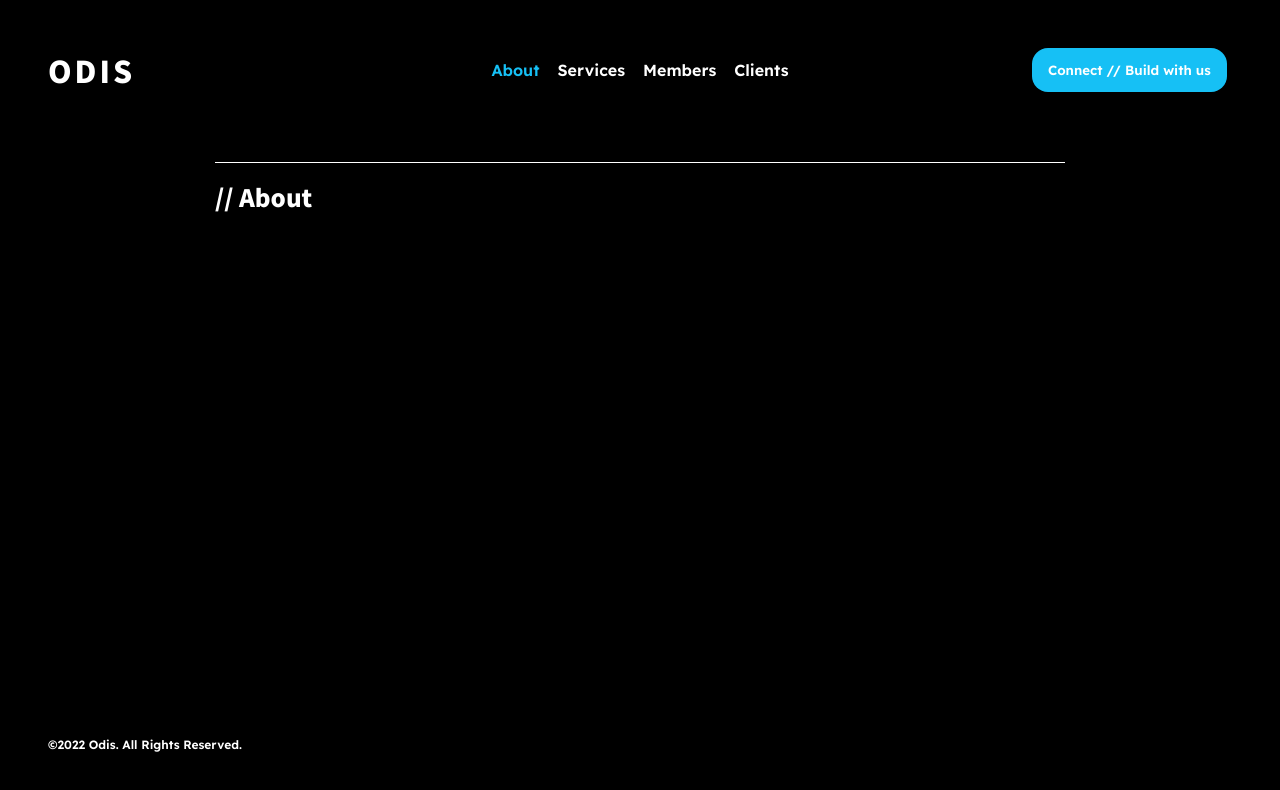
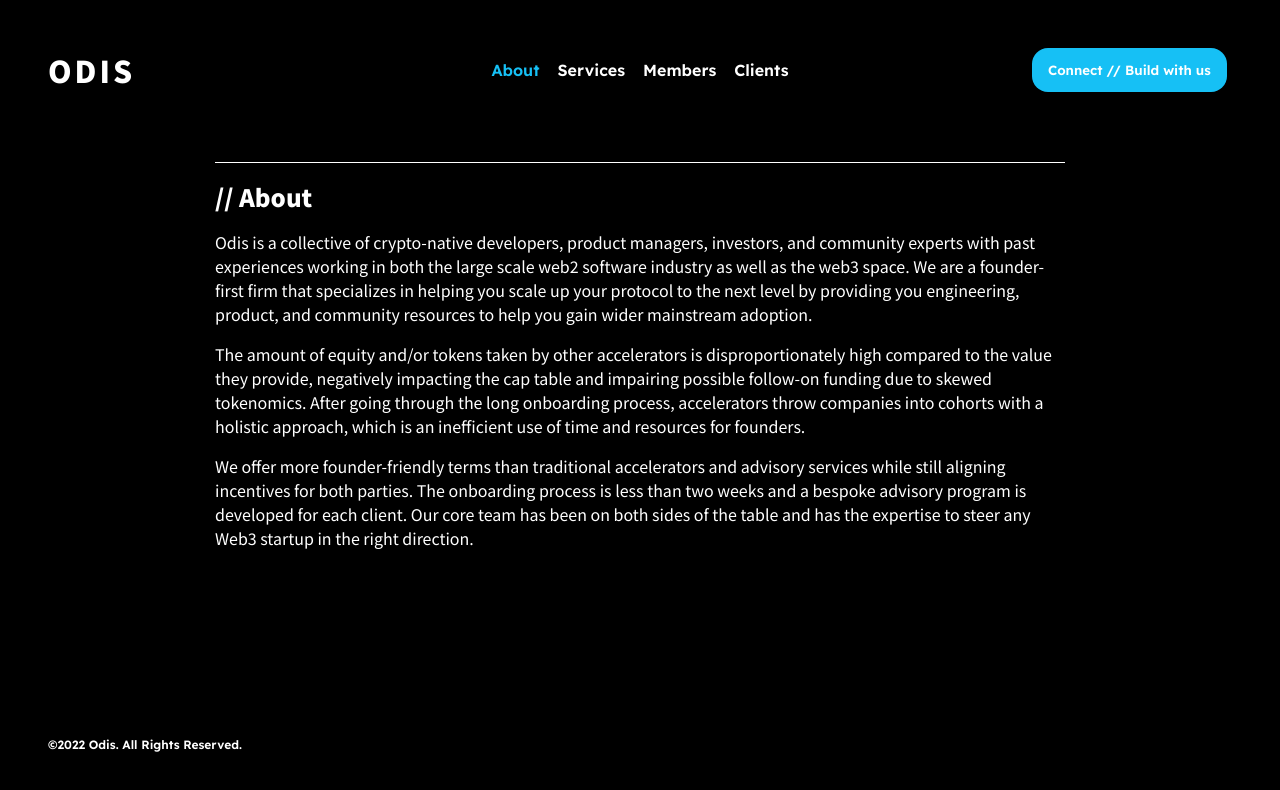
Before and after one commit to smolboydiamonds/smolquants-landing, a React (Create React App) app: page /#/about in a window 1280 px wide. Shown: the top 790 px of the page. Built offline with nearby package versions, Linux system fonts and the light colour scheme.

Commit message:
add text paragraph content to About page

```diff
--- a/src/pages/About.tsx
+++ b/src/pages/About.tsx
@@ -21,6 +21,12 @@ const Title = styled.div`
   margin: 16px 0;
 `
 
+const Paragraph = styled.div`
+  font-size: 16px;
+  font-family: 'Noto Sans JP', sans-serif;
+  font-weight: regular;
+  margin-top: 16px;
+`
 interface SectionTitleProps {
   text: string
 }
@@ -34,6 +40,27 @@ function About() {
     <PageWrapper>
       <SectionContainer>
         <SectionTitle text="About"></SectionTitle>
+        <Paragraph>
+          Odis is a collective of crypto-native developers, product managers, investors, and
+          community experts with past experiences working in both the large scale web2 software
+          industry as well as the web3 space. We are a founder-first firm that specializes in
+          helping you scale up your protocol to the next level by providing you engineering,
+          product, and community resources to help you gain wider mainstream adoption.
+        </Paragraph>
+        <Paragraph>
+          The amount of equity and/or tokens taken by other accelerators is disproportionately high
+          compared to the value they provide, negatively impacting the cap table and impairing
+          possible follow-on funding due to skewed tokenomics. After going through the long
+          onboarding process, accelerators throw companies into cohorts with a holistic approach,
+          which is an inefficient use of time and resources for founders.
+        </Paragraph>
+        <Paragraph>
+          We offer more founder-friendly terms than traditional accelerators and advisory services
+          while still aligning incentives for both parties. The onboarding process is less than two
+          weeks and a bespoke advisory program is developed for each client. Our core team has been
+          on both sides of the table and has the expertise to steer any Web3 startup in the right
+          direction.
+        </Paragraph>
       </SectionContainer>
     </PageWrapper>
   )
```
